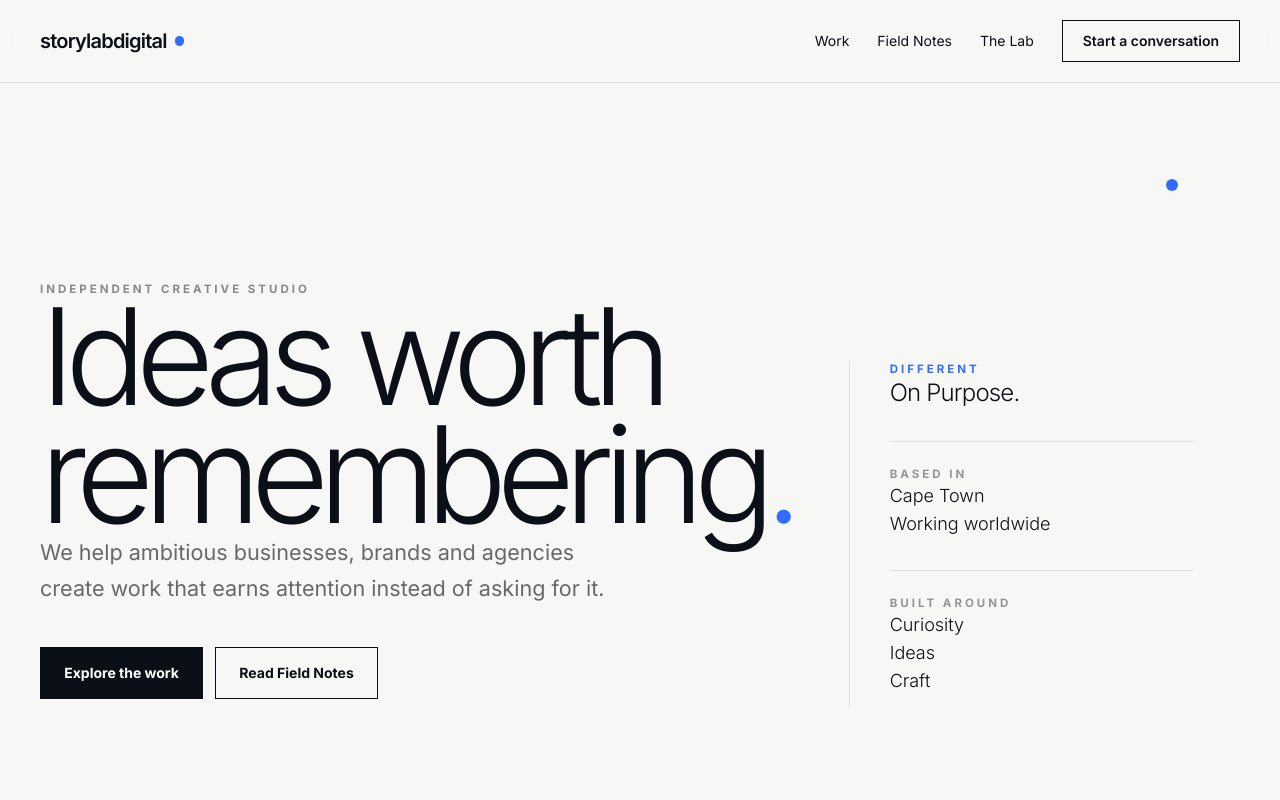
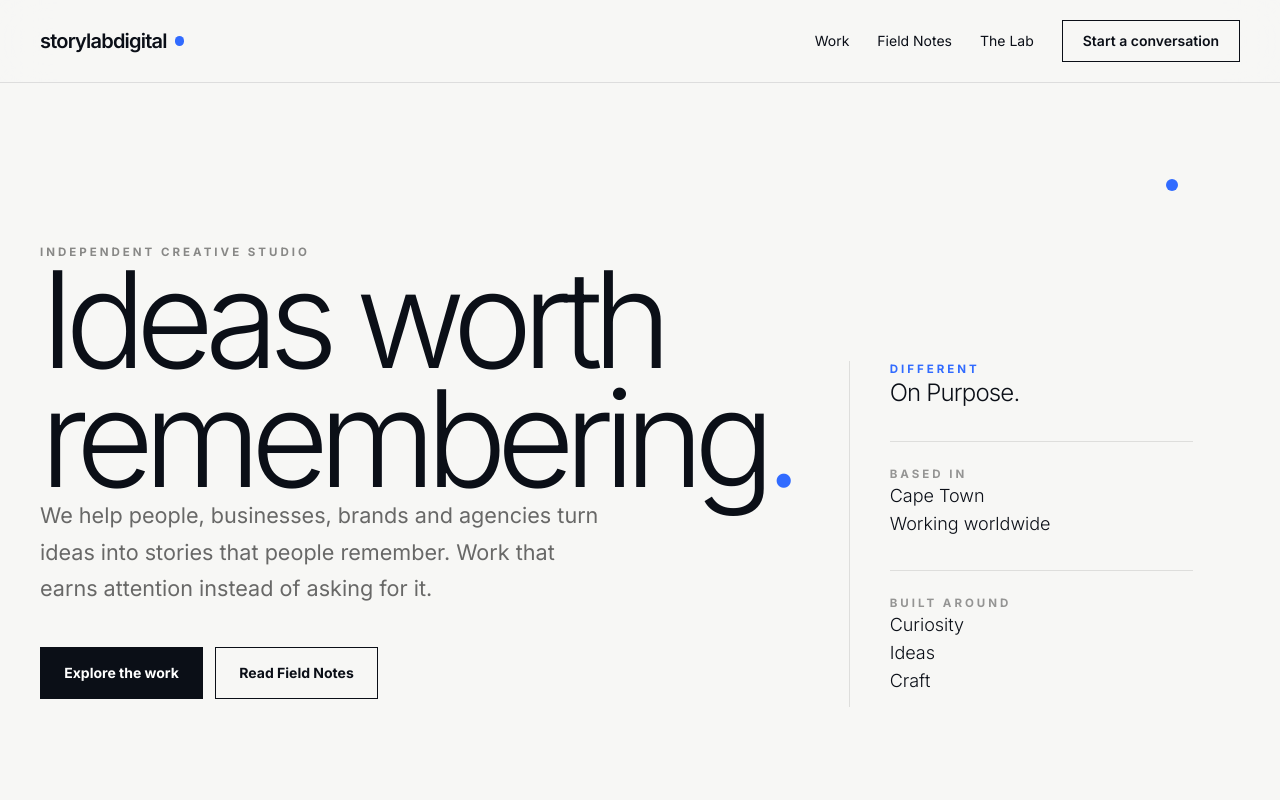
Before and after one commit to StoryLabDigital/storylabdigital-site, a Next.js app: page / in a window 1280 px wide. Shown: the top 800 px of the page. Built offline with nearby package versions, Linux system fonts and the light colour scheme.

Commit message:
Changed sub heading text

```diff
--- a/app/page.tsx
+++ b/app/page.tsx
@@ -96,8 +96,7 @@ export default function HomePage() {
               </h1>
 
               <p className="sld-body-large mt-9 max-w-xl text-black/58">
-                We help ambitious businesses, brands and agencies create work
-                that earns attention instead of asking for it.
+                We help people, businesses, brands and agencies turn ideas into stories that people remember. Work that earns attention instead of asking for it.
               </p>
 
               <div className="mt-10 flex flex-wrap gap-3">
```
